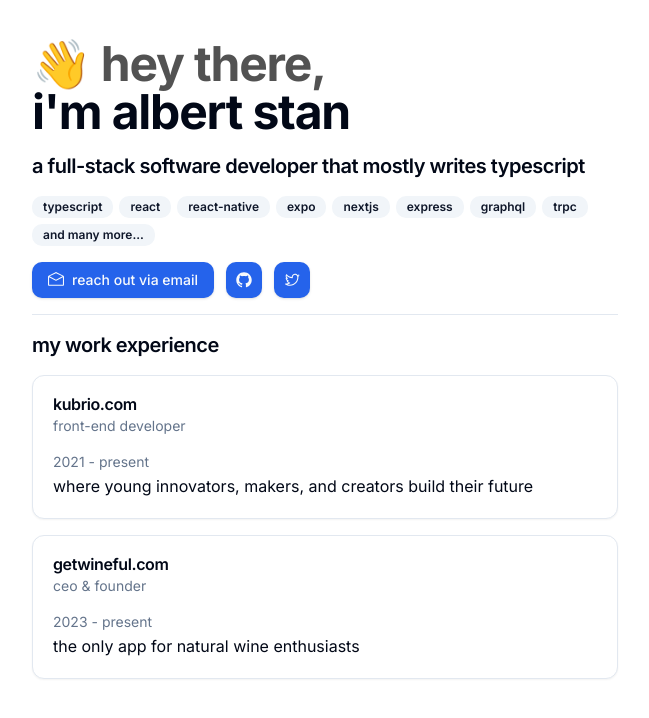
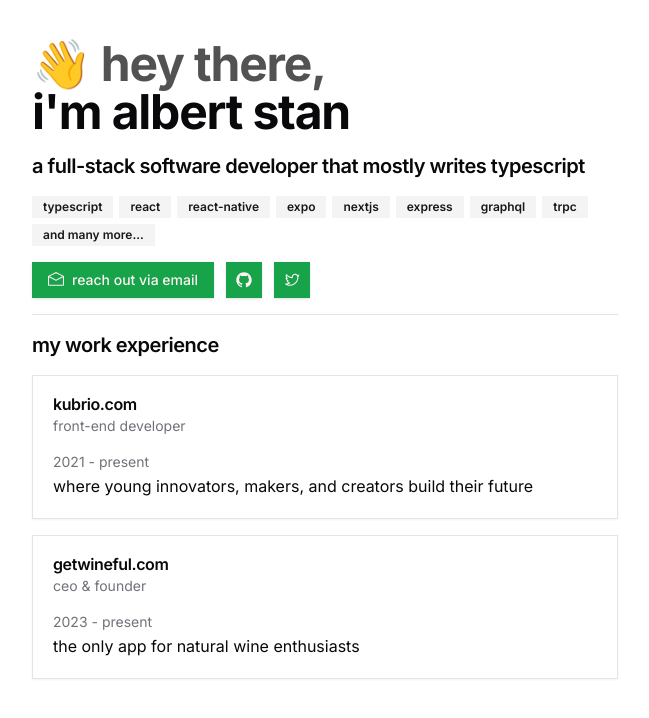
Before and after one commit to abesan27/albertstan.com, a Next.js app: page / in a window 1280 px wide. Shown: the top 718 px of the page, without its empty margins (315-964 px from the left). Built offline with nearby package versions, Linux system fonts and the light colour scheme.

Commit message:
new ui style

```diff
--- a/app/globals.css
+++ b/app/globals.css
@@ -5,47 +5,47 @@
 @layer base {
   :root {
     --background: 0 0% 100%;
-    --foreground: 222.2 84% 4.9%;
+    --foreground: 240 10% 3.9%;
     --card: 0 0% 100%;
-    --card-foreground: 222.2 84% 4.9%;
+    --card-foreground: 240 10% 3.9%;
     --popover: 0 0% 100%;
-    --popover-foreground: 222.2 84% 4.9%;
-    --primary: 221.2 83.2% 53.3%;
-    --primary-foreground: 210 40% 98%;
-    --secondary: 210 40% 96.1%;
-    --secondary-foreground: 222.2 47.4% 11.2%;
-    --muted: 210 40% 96.1%;
-    --muted-foreground: 215.4 16.3% 46.9%;
-    --accent: 210 40% 96.1%;
-    --accent-foreground: 222.2 47.4% 11.2%;
+    --popover-foreground: 240 10% 3.9%;
+    --primary: 142.1 76.2% 36.3%;
+    --primary-foreground: 355.7 100% 97.3%;
+    --secondary: 240 4.8% 95.9%;
+    --secondary-foreground: 240 5.9% 10%;
+    --muted: 240 4.8% 95.9%;
+    --muted-foreground: 240 3.8% 46.1%;
+    --accent: 240 4.8% 95.9%;
+    --accent-foreground: 240 5.9% 10%;
     --destructive: 0 84.2% 60.2%;
-    --destructive-foreground: 210 40% 98%;
-    --border: 214.3 31.8% 91.4%;
-    --input: 214.3 31.8% 91.4%;
-    --ring: 221.2 83.2% 53.3%;
-    --radius: 0.75rem;
+    --destructive-foreground: 0 0% 98%;
+    --border: 240 5.9% 90%;
+    --input: 240 5.9% 90%;
+    --ring: 142.1 76.2% 36.3%;
+    --radius: 0rem;
   }
 
   .dark {
-    --background: 222.2 84% 4.9%;
-    --foreground: 210 40% 98%;
-    --card: 222.2 84% 4.9%;
-    --card-foreground: 210 40% 98%;
-    --popover: 222.2 84% 4.9%;
-    --popover-foreground: 210 40% 98%;
-    --primary: 217.2 91.2% 59.8%;
-    --primary-foreground: 222.2 47.4% 11.2%;
-    --secondary: 217.2 32.6% 17.5%;
-    --secondary-foreground: 210 40% 98%;
-    --muted: 217.2 32.6% 17.5%;
-    --muted-foreground: 215 20.2% 65.1%;
-    --accent: 217.2 32.6% 17.5%;
-    --accent-foreground: 210 40% 98%;
+    --background: 20 14.3% 4.1%;
+    --foreground: 0 0% 95%;
+    --card: 24 9.8% 10%;
+    --card-foreground: 0 0% 95%;
+    --popover: 0 0% 9%;
+    --popover-foreground: 0 0% 95%;
+    --primary: 142.1 70.6% 45.3%;
+    --primary-foreground: 144.9 80.4% 10%;
+    --secondary: 240 3.7% 15.9%;
+    --secondary-foreground: 0 0% 98%;
+    --muted: 0 0% 15%;
+    --muted-foreground: 240 5% 64.9%;
+    --accent: 12 6.5% 15.1%;
+    --accent-foreground: 0 0% 98%;
     --destructive: 0 62.8% 30.6%;
-    --destructive-foreground: 210 40% 98%;
-    --border: 217.2 32.6% 17.5%;
-    --input: 217.2 32.6% 17.5%;
-    --ring: 224.3 76.3% 48%;
+    --destructive-foreground: 0 85.7% 97.3%;
+    --border: 240 3.7% 15.9%;
+    --input: 240 3.7% 15.9%;
+    --ring: 142.4 71.8% 29.2%;
   }
 }
 
--- a/components/ui/card.tsx
+++ b/components/ui/card.tsx
@@ -6,7 +6,7 @@
   ({ className, ...props }, ref) => (
     <div
       ref={ref}
-      className={cn("rounded-xl border bg-card text-card-foreground shadow-sm", className)}
+      className={cn("border bg-card text-card-foreground shadow-sm", className)}
       {...props}
     />
   )
```
